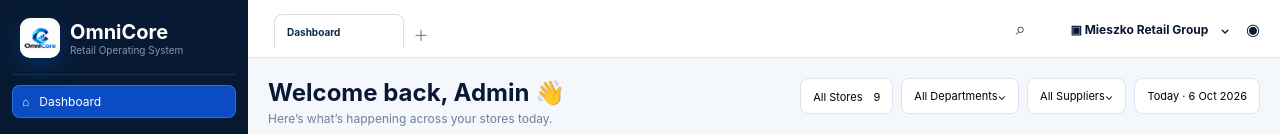
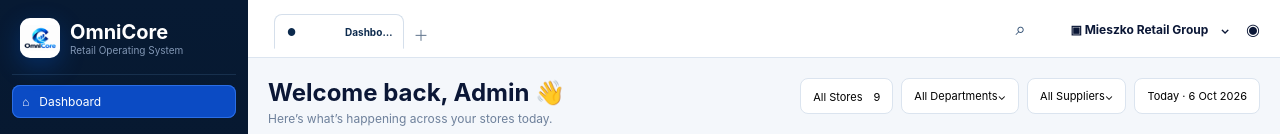
Before and after one commit to franklinajithan/omnicore-retail-platform, a Next.js app in the folder apps/web/: page / in a window 1280 px wide. Shown: the top 134 px of the page. Built offline with nearby package versions, Linux system fonts and the light colour scheme.

Commit message:
Add persistent enterprise workspace tab engine

```diff
--- a/apps/web/app/workspace.tsx
+++ b/apps/web/app/workspace.tsx
@@ -1,19 +1,30 @@
 "use client";
-import {createContext,useContext,useEffect,useState,ReactNode} from "react";
+import {createContext,useContext,useEffect,useMemo,useState,ReactNode} from "react";
 import {useRouter} from "next/navigation";
-type Tab={id:string;title:string;href:string};
-type Ctx={tabs:Tab[];activeId:string;open:(t:Tab,newTab?:boolean)=>void;activate:(t:Tab)=>void;close:(id:string)=>void};
+export type WorkspaceTab={id:string;title:string;href:string;pinned?:boolean;dirty?:boolean;state?:Record<string,unknown>};
+type Ctx={tabs:WorkspaceTab[];activeId:string;open:(t:WorkspaceTab,newTab?:boolean)=>void;activate:(t:WorkspaceTab)=>void;close:(id:string)=>void;closeOthers:(id:string)=>void;togglePin:(id:string)=>void;duplicate:(id:string)=>void;saveState:(id:string,state:Record<string,unknown>)=>void;getState:(id:string)=>Record<string,unknown>|undefined;recent:WorkspaceTab[];reopenLast:()=>void};
 const WorkspaceContext=createContext<Ctx|null>(null);
-const home:Tab={id:"dashboard",title:"Dashboard",href:"/"};
+const home:WorkspaceTab={id:"dashboard",title:"Dashboard",href:"/",pinned:true};
 export function WorkspaceProvider({children}:{children:ReactNode}){
- const router=useRouter();const[tabs,setTabs]=useState<Tab[]>([home]);const[activeId,setActiveId]=useState("dashboard");
- useEffect(()=>{try{const x=localStorage.getItem("omnicore-tabs");if(x){const saved=JSON.parse(x);if(Array.isArray(saved)&&saved.length)setTabs(saved)}const a=localStorage.getItem("omnicore-active-tab");if(a)setActiveId(a)}catch{}},[]);
- useEffect(()=>{try{localStorage.setItem("omnicore-tabs",JSON.stringify(tabs));localStorage.setItem("omnicore-active-tab",activeId)}catch{}},[tabs,activeId]);
- const navigate=(t:Tab)=>{setActiveId(t.id);router.push(t.href);window.dispatchEvent(new CustomEvent("omnicore-workspace-navigate",{detail:t.href}))};
- const open=(t:Tab,newTab=false)=>{setTabs(v=>{const exists=v.some(x=>x.id===t.id);if(exists)return v;if(newTab)return[...v,t];const i=v.findIndex(x=>x.id===activeId);if(i<0)return[...v,t];const n=[...v];n[i]=t;return n});navigate(t)};
- const activate=(t:Tab)=>navigate(t);
- const close=(id:string)=>{setTabs(v=>{const i=v.findIndex(x=>x.id===id),n=v.filter(x=>x.id!==id);const safe=n.length?n:[home];if(id===activeId){const next=safe[Math.max(0,Math.min(i-1,safe.length-1))];setTimeout(()=>navigate(next),0)}return safe})};
- return <WorkspaceContext.Provider value={{tabs,activeId,open,activate,close}}>{children}</WorkspaceContext.Provider>
+ const router=useRouter();const[tabs,setTabs]=useState<WorkspaceTab[]>([home]);const[activeId,setActiveId]=useState("dashboard");const[recent,setRecent]=useState<WorkspaceTab[]>([]);
+ useEffect(()=>{try{const x=localStorage.getItem("omnicore-tabs");if(x){const s=JSON.parse(x);if(Array.isArray(s)&&s.length)setTabs(s)}const a=localStorage.getItem("omnicore-active-tab");if(a)setActiveId(a);const r=localStorage.getItem("omnicore-recent-tabs");if(r)setRecent(JSON.parse(r))}catch{}},[]);
+ useEffect(()=>{try{localStorage.setItem("omnicore-tabs",JSON.stringify(tabs));localStorage.setItem("omnicore-active-tab",activeId);localStorage.setItem("omnicore-recent-tabs",JSON.stringify(recent.slice(0,10)))}catch{}},[tabs,activeId,recent]);
+ const navigate=(t:WorkspaceTab)=>{setActiveId(t.id);router.push(t.href);window.dispatchEvent(new CustomEvent("omnicore-workspace-navigate",{detail:{href:t.href,id:t.id,state:t.state||{}}}))};
+ const open=(t:WorkspaceTab,newTab=false)=>{let target=t;setTabs(v=>{const found=v.find(x=>x.id===t.id);if(found){target=found;return v}if(newTab)return[...v,t];const i=v.findIndex(x=>x.id===activeId);if(i<0||v[i]?.pinned)return[...v,t];const n=[...v];setRecent(r=>[v[i],...r].slice(0,10));n[i]=t;return n});setTimeout(()=>navigate(target),0)};
+ const activate=(t:WorkspaceTab)=>navigate(t);
+ const close=(id:string)=>setTabs(v=>{const i=v.findIndex(x=>x.id===id);if(i<0||v[i].pinned)return v;const closing=v[i],n=v.filter(x=>x.id!==id),safe=n.length?n:[home];setRecent(r=>[closing,...r.filter(x=>x.id!==closing.id)].slice(0,10));if(id===activeId){const next=safe[Math.max(0,Math.min(i-1,safe.length-1))];setTimeout(()=>navigate(next),0)}return safe});
+ const closeOthers=(id:string)=>setTabs(v=>v.filter(x=>x.id===id||x.pinned));
+ const togglePin=(id:string)=>setTabs(v=>v.map(x=>x.id===id?{...x,pinned:!x.pinned}:x));
+ const duplicate=(id:string)=>{const t=tabs.find(x=>x.id===id);if(t)open({...t,id:t.id+"-copy-"+Date.now(),title:t.title+" · Copy",pinned:false},true)};
+ const saveState=(id:string,state:Record<string,unknown>)=>setTabs(v=>v.map(x=>x.id===id?{...x,state:{...(x.state||{}),...state}}:x));
+ const getState=(id:string)=>tabs.find(x=>x.id===id)?.state;
+ const reopenLast=()=>{const t=recent[0];if(t){setRecent(r=>r.slice(1));open({...t,pinned:false},true)}};
+ useEffect(()=>{const key=(e:KeyboardEvent)=>{if(!e.ctrlKey)return;if(e.key==="w"){e.preventDefault();close(activeId)}if(e.key==="Tab"){e.preventDefault();const i=tabs.findIndex(x=>x.id===activeId),d=e.shiftKey?-1:1;activate(tabs[(i+d+tabs.length)%tabs.length])}};window.addEventListener("keydown",key);return()=>window.removeEventListener("keydown",key)},[tabs,activeId]);
+ return <WorkspaceContext.Provider value={{tabs,activeId,open,activate,close,closeOthers,togglePin,duplicate,saveState,getState,recent,reopenLast}}>{children}</WorkspaceContext.Provider>
 }
 export function useWorkspace(){return useContext(WorkspaceContext)!}
-export function WorkspaceTabs(){const{tabs,activeId,activate,close,open}=useWorkspace();return <div className="workspaceTabs">{tabs.map(t=><div key={t.id} className={"workspaceTab "+(t.id===activeId?"active":"")} onClick={()=>activate(t)}><span>{t.title}</span>{tabs.length>1&&<button onClick={e=>{e.stopPropagation();close(t.id)}}>×</button>}</div>)}<button className="tabPlus" title="New workspace tab" onClick={()=>open({id:"dashboard-"+Date.now(),title:"Dashboard",href:"/"},true)}>＋</button></div>}
+export function WorkspaceTabs(){
+ const w=useWorkspace();const[menu,setMenu]=useState<string|null>(null);const[allOpen,setAllOpen]=useState(false);
+ const visible=useMemo(()=>w.tabs.slice(0,7),[w.tabs]);
+ return <div className="workspaceTabs" onMouseLeave={()=>setMenu(null)}>{visible.map(t=><div key={t.id} className={"workspaceTab "+(t.id===w.activeId?"active ":"")+(t.pinned?"pinned":"")} onClick={()=>w.activate(t)} onContextMenu={e=>{e.preventDefault();setMenu(t.id)}} title={t.title}>{t.pinned&&<span className="pinMark">●</span>}<span>{t.dirty?"● ":""}{t.title}</span>{!t.pinned&&w.tabs.length>1&&<button onClick={e=>{e.stopPropagation();w.close(t.id)}}>×</button>}{menu===t.id&&<div className="tabMenu" onClick={e=>e.stopPropagation()}><button onClick={()=>{w.togglePin(t.id);setMenu(null)}}>{t.pinned?"Unpin":"Pin tab"}</button><button onClick={()=>{w.duplicate(t.id);setMenu(null)}}>Duplicate</button><button onClick={()=>{w.closeOthers(t.id);setMenu(null)}}>Close others</button>{!t.pinned&&<button onClick={()=>{w.close(t.id);setMenu(null)}}>Close</button>}</div>}</div>)}{w.tabs.length>7&&<div className="tabOverflow"><button onClick={()=>setAllOpen(!allOpen)}>▼ {w.tabs.length-7}</button>{allOpen&&<div className="allTabs">{w.tabs.slice(7).map(t=><button key={t.id} onClick={()=>{w.activate(t);setAllOpen(false)}}>{t.title}</button>)}</div>}</div>}<button className="tabPlus" title="New dashboard tab" onClick={()=>w.open({id:"dashboard-"+Date.now(),title:"Dashboard",href:"/"},true)}>＋</button>{w.recent.length>0&&<button className="reopenTab" title="Reopen recently closed tab" onClick={w.reopenLast}>↶</button>}</div>
+}
```
